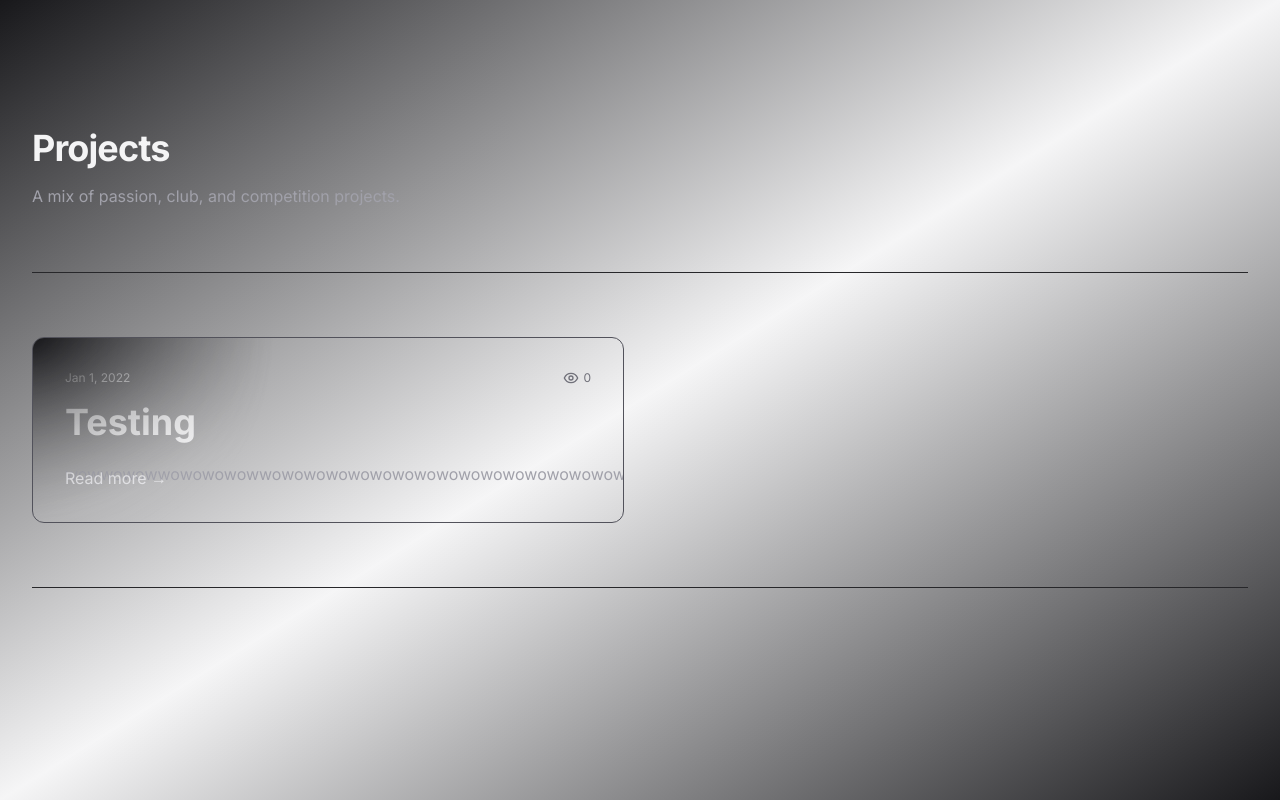
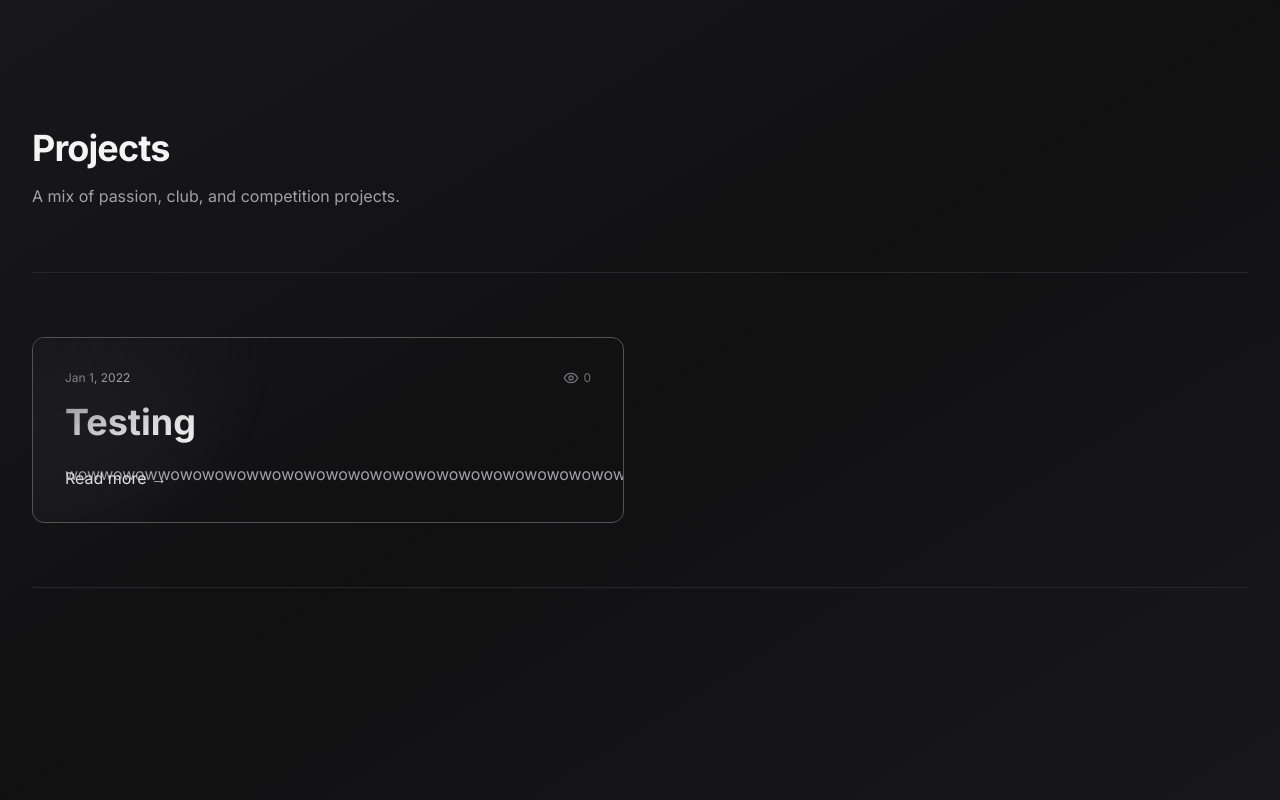
Before and after one commit to aidangollan/aidangollan.com, a Next.js app: page /projects in a window 1280 px wide. Built offline with nearby package versions, Linux system fonts and the light colour scheme.

Commit message:
little change

```diff
--- a/src/app/projects/page.tsx
+++ b/src/app/projects/page.tsx
@@ -24,7 +24,7 @@ export default function ProjectsPage() {
     };
 
   return (
-    <div className="relative min-h-screen bg-gradient-to-tl from-zinc-900 via-zinc-400/10 to-zinc-900 ">
+    <div className="relative bg-black min-h-screen bg-gradient-to-tl from-zinc-900 via-zinc-400/10 to-zinc-900 ">
     <div className="relative pb-16">
       <div className="px-6 pt-20 mx-auto space-y-8 max-w-7xl lg:px-8 md:space-y-16 md:pt-24 lg:pt-32">
         <div className="max-w-2xl mx-auto lg:mx-0">
```
